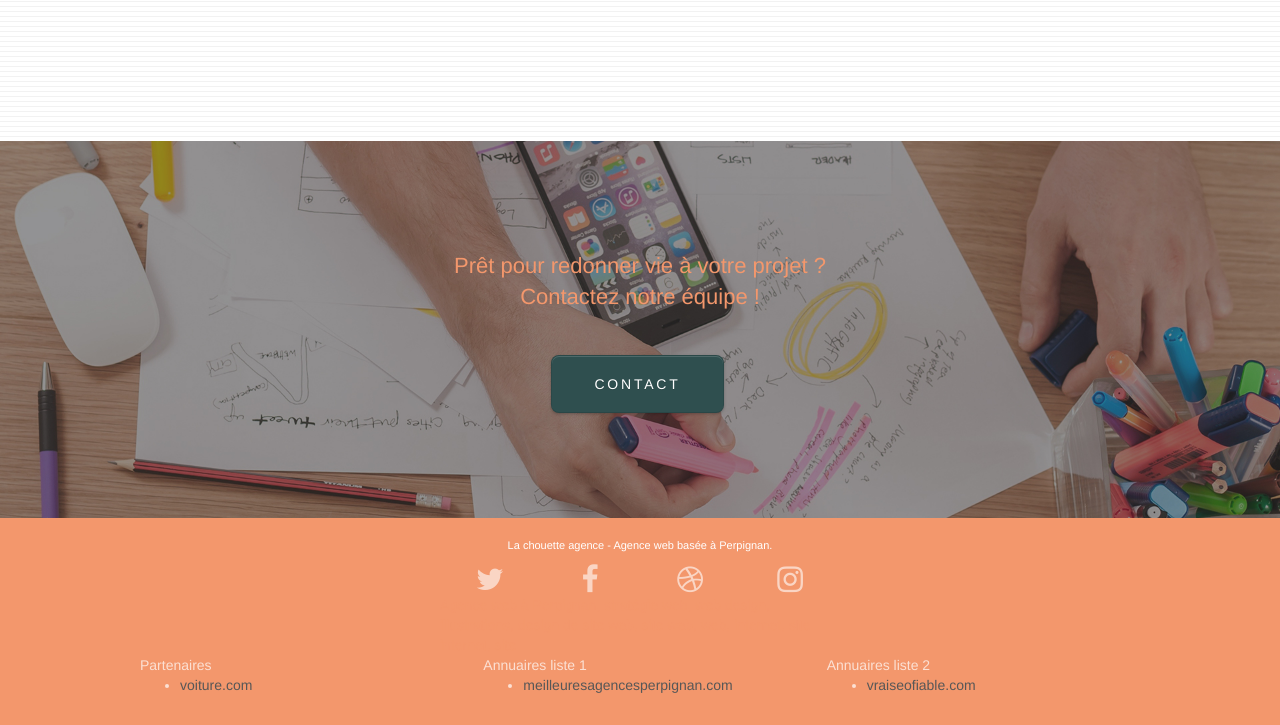
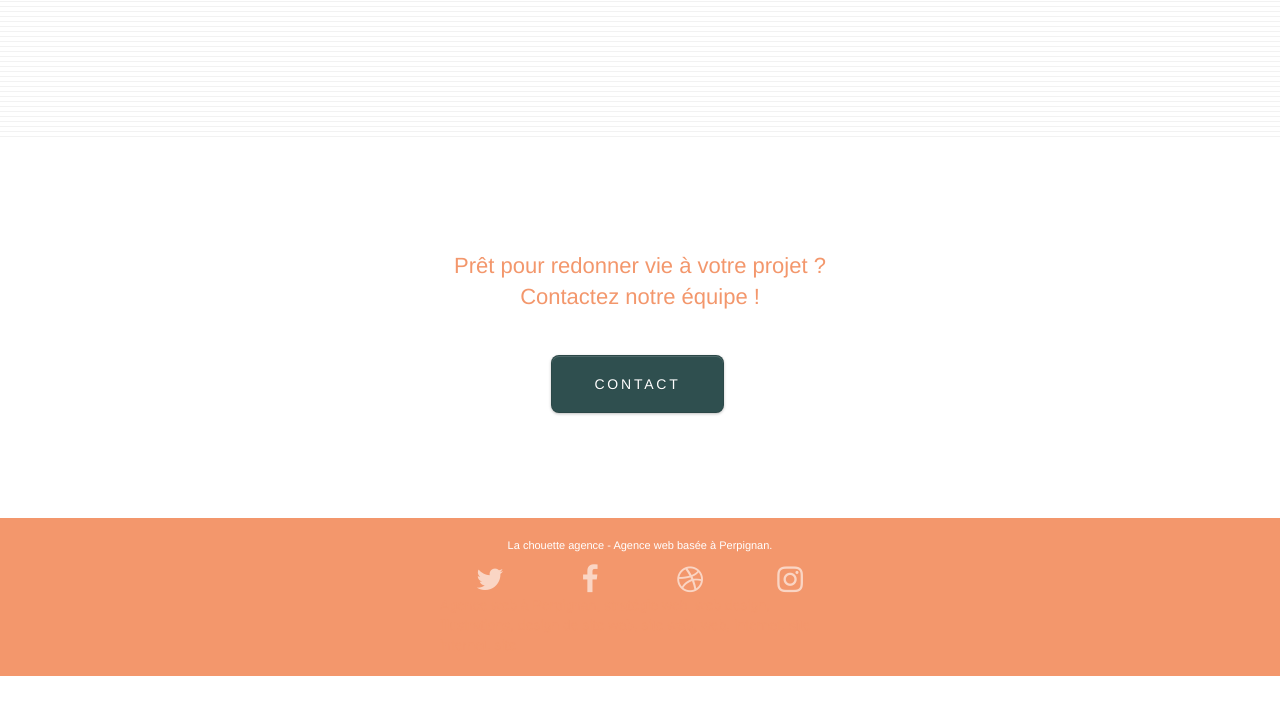
Before and after one commit to Harry66750/P4, a plain HTML site: page index.html in a window 1280 px wide. Shown: the part 2675-3400 px from the top of the page. After the commit the page ends 3351 px from the top, so only its background shows below. Drawn offline with Linux system fonts and the light colour scheme.

Commit message:
Add files via upload

```diff
--- a/index.html
+++ b/index.html
@@ -226,7 +226,7 @@ ga('send', 'pageview');
 <!-- bloc-4-portfolio END -->
 
 <!-- bloc-5-cta -->
-<div class="bloc bgc-dark-slate-blue bg-banniere d-bloc bloc-bg-texture " id="bloc-5-cta">
+<!--<div class="bloc bgc-dark-slate-blue bg-banniere d-bloc bloc-bg-texture " id="bloc-5-cta">-->
 	<div class="container bloc-lg">
 		<div class="row">
 			<h2 class="mg-md text-center tc-white">
@@ -273,22 +273,22 @@ ga('send', 'pageview');
 				</div>
 				<div class="row">
 					<div class="col-sm-4">
-						Partenaires
+						<!--Partenaires
 							<ul>
 								<li><a href="voiture.com">voiture.com</a></li>
-							</ul>
+							</ul> -->
 					</div>
 					<div class="col-sm-4">
-						Annuaires liste 1
+						<!--Annuaires liste 1
 						<ul>
 							<li><a href="meilleuresagencesparis.com">meilleuresagencesperpignan.com</a></li>
-						</ul>
+						</ul>-->
 					</div>
 					<div class="col-sm-4">
-						Annuaires liste 2
-						<ul>
+						<!--Annuaires liste 2
+						--<ul>
 							<li><a href="vraiseofiable.com">vraiseofiable.com</a></li>
-						</ul>
+						</ul>-->
 					</div>
 				</div>
 			</div>
```
